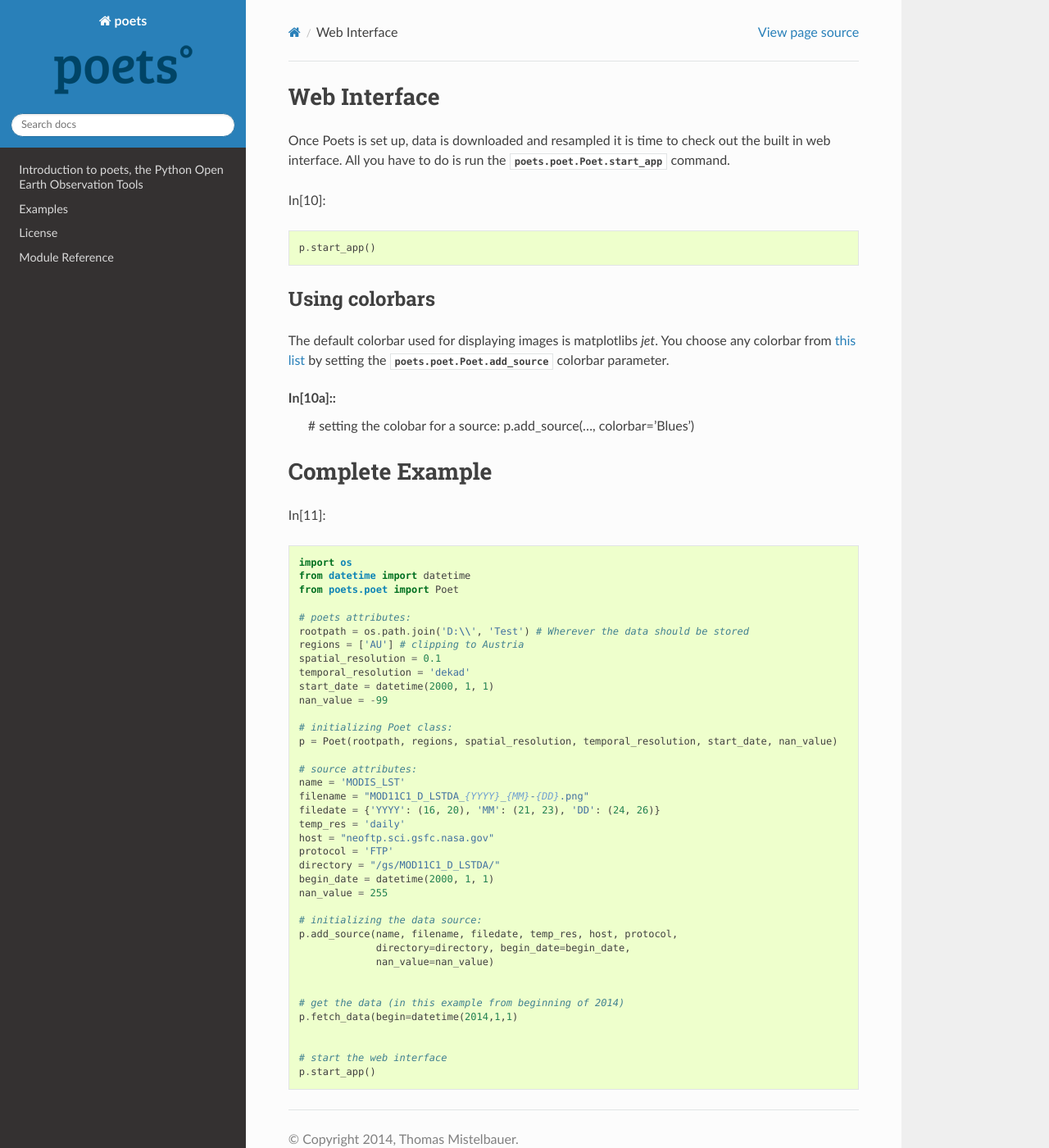
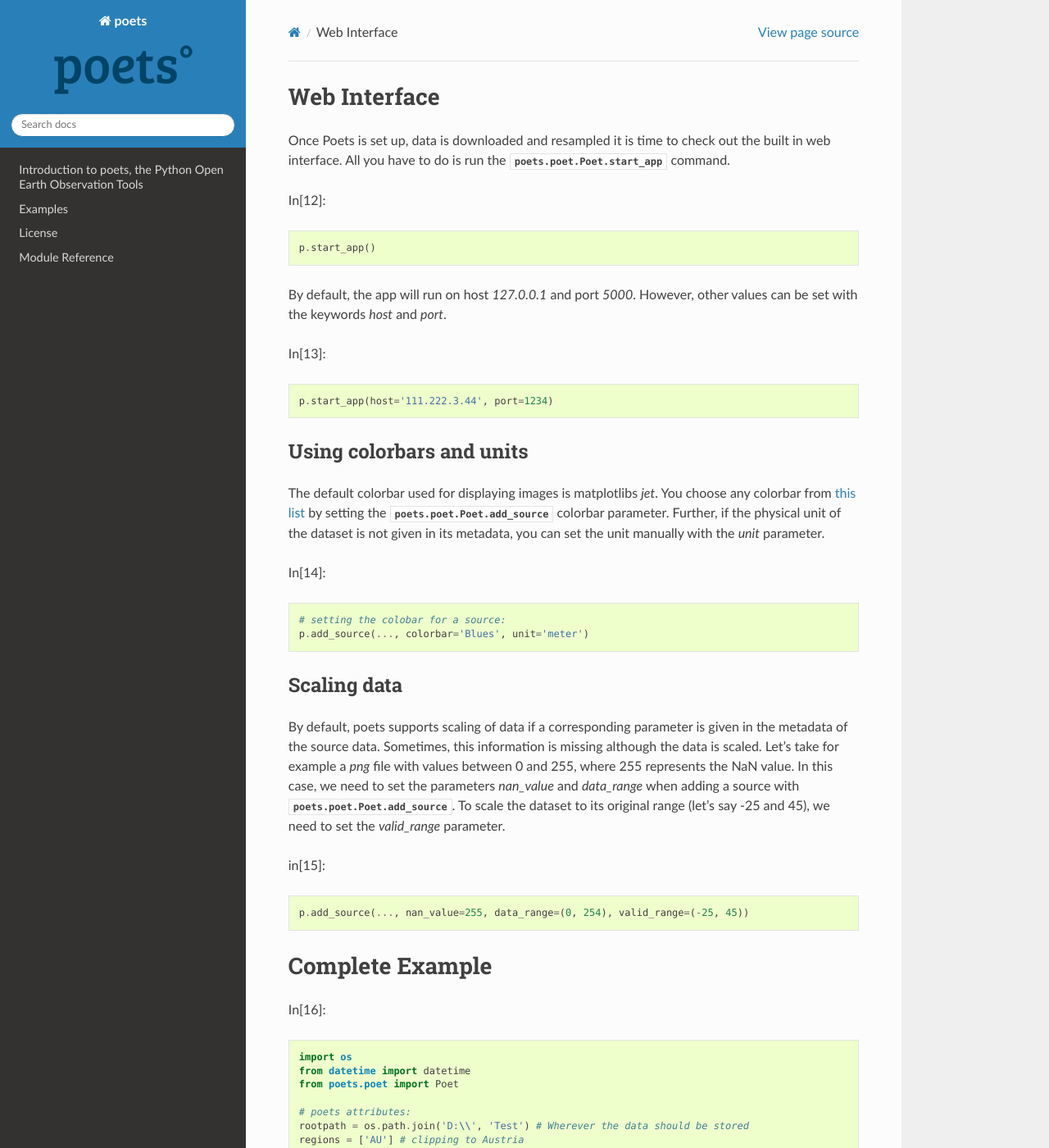
Before and after one commit to TUW-GEO/poets, a Sphinx documentation site: the page built from docs/ex_start_app.rst, in a window 1280 px wide and 1400 px high. Shown: the whole window at 82% size. Built offline with Sphinx 7.4.7 and the Read the Docs theme 2.0.0, drawn with Linux system fonts in a browser that asks for light colours; formulas are drawn with MathJax 3; pages that are not in the unit, such as notebooks, are missing from menus; the version number could not be read and is left out; some of the changed text lies outside the part shown.

Commit message:
updated documentation for v0.3.1

```diff
--- a/docs/ex_read_img.rst
+++ b/docs/ex_read_img.rst
@@ -8,7 +8,7 @@
 Reading the image can be done with the :class:`poets.poet.Poet.read_image` method.
 Please note that this method returns the image as numpy array and additionally the longitudes and latitudes of the image.
 
-In[9]::
+In[10]::
 
    import matplotlib.pyplot as plt
 
--- a/docs/ex_read_ts.rst
+++ b/docs/ex_read_ts.rst
@@ -10,7 +10,7 @@
 gridpoints, you can call :class:`poets.poet.Poet.get_gridpoints`. It is also possible to call the read_timeseries function with longitude/latitude values. In this case the location parameter must be given as tuple
 
 
-In[10]::
+In[11]::
 
    import matplotlib.pyplot as plt
 
--- a/docs/ex_setup_poet.rst
+++ b/docs/ex_setup_poet.rst
@@ -57,7 +57,7 @@
 the location of the date attributes within the filename with the parameter `filedate`. We know that
 this is very unfortunate, but we'll promise to work on a more convenient method.
 
-In[2]::
+In[3]::
 
    # source attributes:
    name = 'MODIS_LST'
--- a/docs/ex_start_app.rst
+++ b/docs/ex_start_app.rst
@@ -4,27 +4,52 @@
 Once Poets is set up, data is downloaded and resampled it is time to check out
 the built in web interface. All you have to do is run the :class:`poets.poet.Poet.start_app` command.
 
-In[10]::
+In[12]::
 
    p.start_app()
 
+By default, the app will run on host `127.0.0.1` and port `5000`. However, other values
+can be set with the keywords `host` and `port`.
 
-Using colorbars
----------------
+In[13]::
+
+   p.start_app(host='111.222.3.44', port=1234)
+
+
+
+Using colorbars and units
+-------------------------
 
 The default colorbar used for displaying images is matplotlibs `jet`. You choose any colorbar
 from `this list <http://matplotlib.org/examples/color/colormaps_reference.html>`_ by setting
-the :class:`poets.poet.Poet.add_source` colorbar parameter.
+the :class:`poets.poet.Poet.add_source` colorbar parameter. Further, if the physical unit
+of the dataset is not given in its metadata, you can set the unit manually with the `unit` parameter.
 
-In[10a]::
+In[14]::
+
    # setting the colobar for a source:
-   p.add_source(..., colorbar='Blues')
+   p.add_source(..., colorbar='Blues', unit='meter')
+
+
+Scaling data
+------------
+By default, poets supports scaling of data if a corresponding parameter is given in the metadata of the source data.
+Sometimes, this information is missing although the data is scaled. Let's take for example a `png` file with values
+between 0 and 255, where 255 represents the NaN value. In this case, we need to set the parameters
+`nan_value` and `data_range` when adding a source with :class:`poets.poet.Poet.add_source`. To scale the dataset to
+its original range (let's say -25 and 45), we need to set the `valid_range` parameter.
+
+in[15]::
+
+   p.add_source(..., nan_value=255, data_range=(0, 254), valid_range=(-25, 45))
+
+
 
 
 Complete Example
 ================
 
-In[11]::
+In[16]::
 
    import os
    from datetime import datetime
@@ -49,13 +75,17 @@
    host = "neoftp.sci.gsfc.nasa.gov"
    protocol = 'FTP'
    directory = "/gs/MOD11C1_D_LSTDA/"
-   begin_date = datetime(2000, 1, 1)
+   begin_date = datetime(2000, 2, 24)
    nan_value = 255
+   data_range = (0, 254)
+   valid_range = (-25, 45)
+   unit = "degree Celsius"
 
-   # initializing the data source:
+   # adding the source
    p.add_source(name, filename, filedate, temp_res, host, protocol,
                 directory=directory, begin_date=begin_date,
-                nan_value=nan_value)
+                nan_value=nan_value, valid_range=valid_range,
+                data_range=data_range, unit=unit)
 
 
    # get the data (in this example from beginning of 2014)
--- a/docs/index.rst
+++ b/docs/index.rst
@@ -10,7 +10,7 @@
 ========
 
 .. toctree::
-   :maxdepth: 2
+   :maxdepth: 3
 
    introduction.rst
    examples.rst
```
Also changed, not shown: other parts of docs/ex_setup_poet.rst (+2 -2 lines), other parts of docs/ex_start_app.rst (+3 -2 lines), docs/ex_download_resample.rst (+6 -6 lines), 1 other file.
